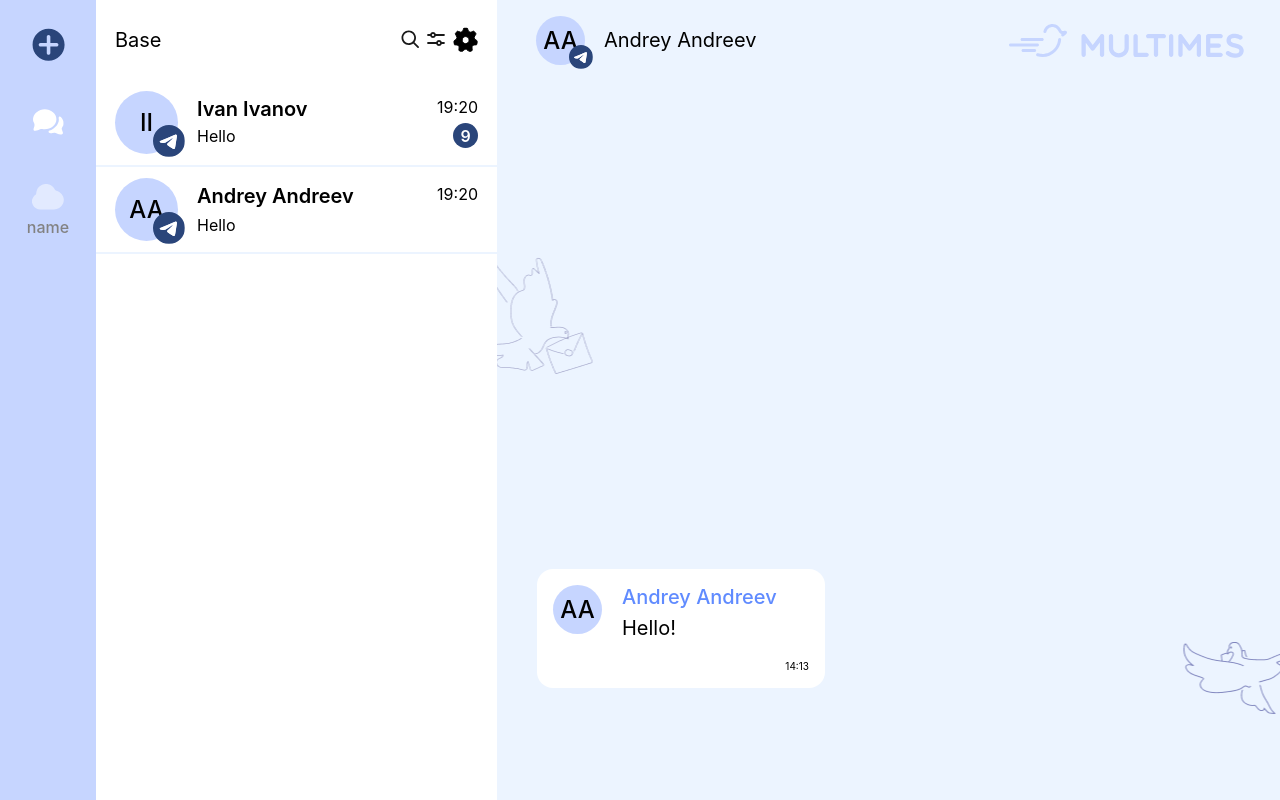
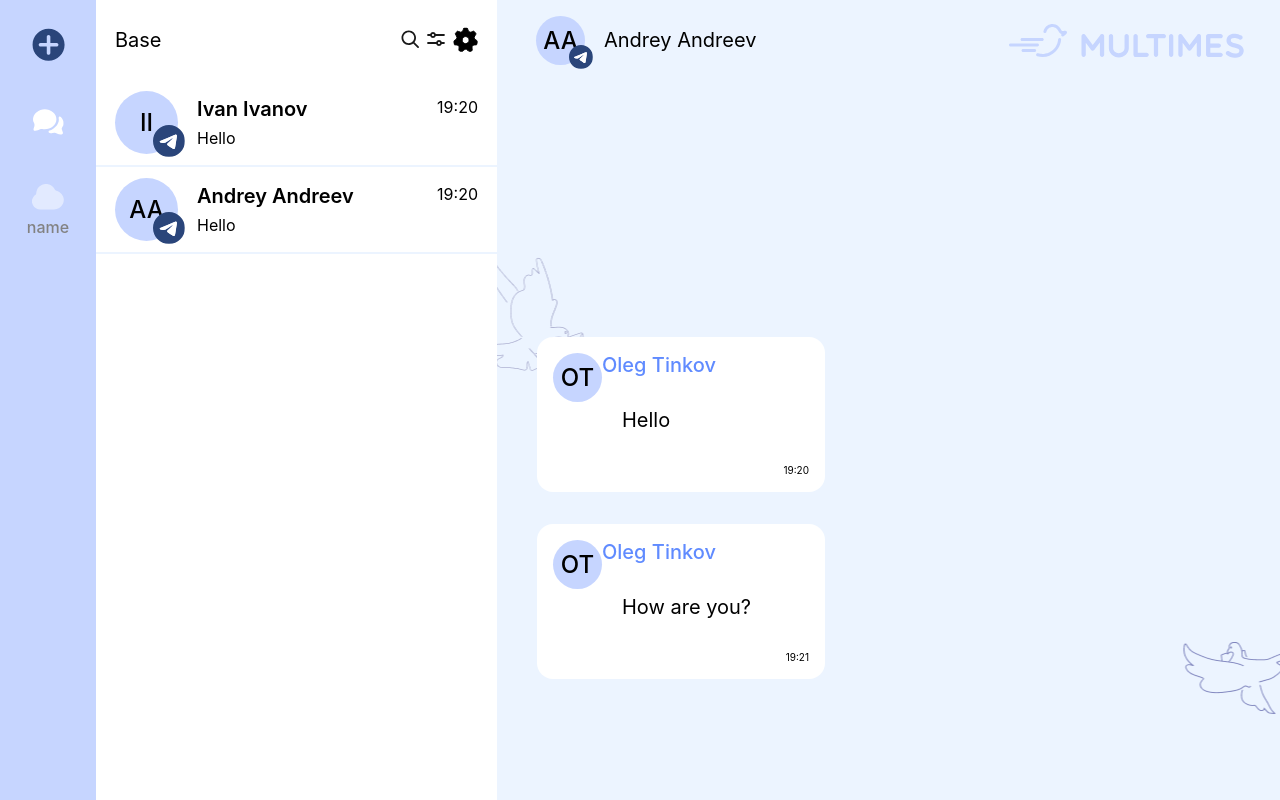
Before and after one commit to SibGuys/multimes-frontend, a React (Vite) app: page / in a window 1280 px wide. Shown: the top 800 px of the page. Built offline with nearby package versions, Linux system fonts and the light colour scheme.

Commit message:
feat: .map for messages

```diff
--- a/src/App.tsx
+++ b/src/App.tsx
@@ -4,6 +4,7 @@ import Dialog from "./entities/dialog/Dialog";
 import Navbar from "./widgets/navbar/Navbar";
 import Spacebar from "./widgets/spacebar/Spacebar";
 import Messagespace from "./widgets/messagespace/Messagespace";
+import { MessageProps } from "./featues/message/Message";
 
 const dialog: Dialog[] = [
   {
@@ -12,7 +13,7 @@ const dialog: Dialog[] = [
     dialogAttributes: {
       lastMessage: "Hello",
       lastMessageTime: "19:20",
-      countOfUnreadMesaages: 9,
+      countOfUnreadMesaages: 0,
     },
   },
   {
@@ -26,6 +27,15 @@ const dialog: Dialog[] = [
   },
 ];
 
+const messages: MessageProps[] = [
+  { userName: "Oleg Tinkov", text: "Hello", messageTime: "19:20" },
+  {
+    userName: "Oleg Tinkov",
+    text: "How are you?",
+    messageTime: "19:21",
+  },
+];
+
 const App = () => {
   return (
     <>
@@ -35,6 +45,7 @@ const App = () => {
         <Messagespace
           userName={dialog[1].username}
           messanger={dialog[1].messenger}
+          messages={messages}
         />
       </main>
     </>
--- a/src/featues/message/Message.css
+++ b/src/featues/message/Message.css
@@ -3,11 +3,6 @@
   border-radius: 1.6rem;
   padding: 1.6rem;
   width: 25.6rem;
-
-  /* max-width: 80rem; */
-
-  /* width: 100%; */
-  position: absolute;
   margin-bottom: 3.2rem;
   bottom: 8rem;
 }
@@ -15,7 +10,6 @@
 .message_user-name {
   font-size: 2rem;
   font-weight: 500;
-  position: absolute;
   color: var(--text-accent);
   left: 8.5rem;
   top: 1.6rem;
@@ -30,8 +24,7 @@
 }
 
 .message-time {
-  float: left;
-  position: absolute;
+  float: right;
   bottom: 1.6rem;
   right: 1.6rem;
 }
--- a/src/featues/message/Message.tsx
+++ b/src/featues/message/Message.tsx
@@ -2,7 +2,7 @@ import Avatar from "../avatar/Avatar";
 
 import "./Message.css";
 
-type MessageProps = {
+export type MessageProps = {
   userName: string;
   text: string;
   messageTime: string;
--- a/src/widgets/messagespace/Messagespace.tsx
+++ b/src/widgets/messagespace/Messagespace.tsx
@@ -1,5 +1,6 @@
 import Avatar from "../../featues/avatar/Avatar";
 import Message from "../../featues/message/Message";
+import { MessageProps } from "src/featues/message/Message";
 
 import logo from "../../assets/svg/icon-logo.svg";
 import send from "../../assets/svg/icon-send.svg";
@@ -9,9 +10,10 @@ import "./Messagespace.css";
 type MessagespaceProps = {
   userName: string;
   messanger?: string;
+  messages: MessageProps[];
 };
 
-const Messagespace = ({ userName, messanger }: MessagespaceProps) => {
+const Messagespace = ({ userName, messanger, messages }: MessagespaceProps) => {
   const short_name = (name: string) => {
     return name.split(" ")[0][0] + name.split(" ")[1][0];
   };
@@ -33,11 +35,13 @@ const Messagespace = ({ userName, messanger }: MessagespaceProps) => {
           </a>
         </div>
         <div className="chat_messages">
-          <Message
-            userName="Andrey Andreev"
-            text="Hello!"
-            messageTime="14:13"
-          ></Message>
+          {messages.map((message) => (
+            <Message
+              userName={message.userName}
+              text={message.text}
+              messageTime={message.messageTime}
+            />
+          ))}
         </div>
         <div className="chat-input">
           <input
```
